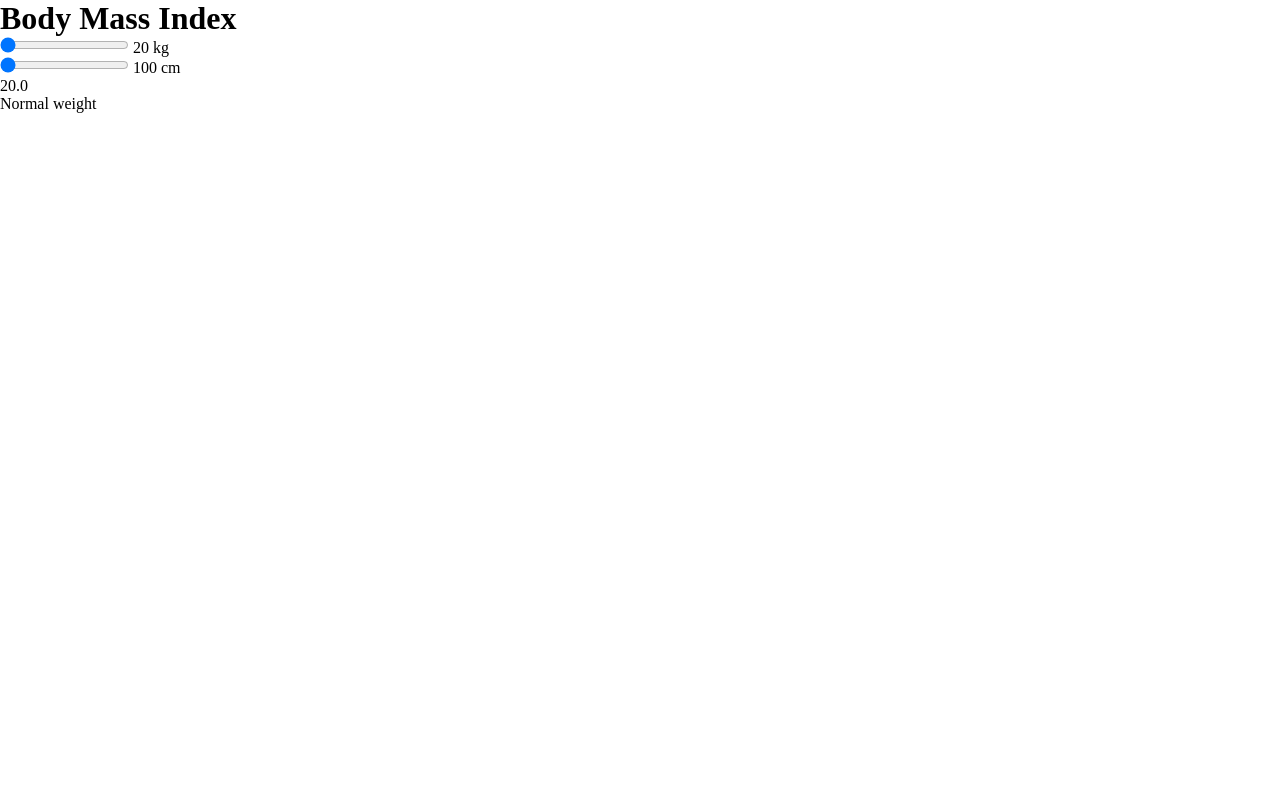
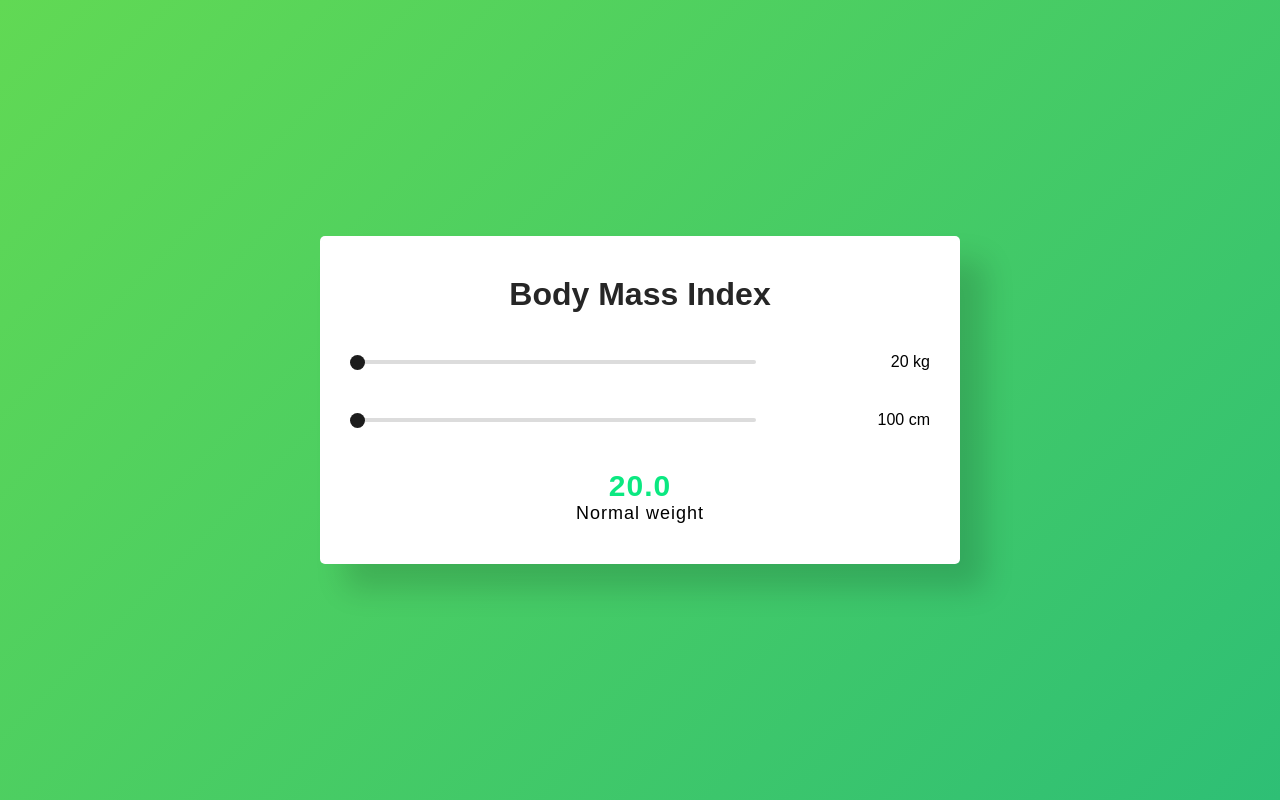
Before and after one commit to mahdi-mey/BMI-Calculator, a plain HTML site: page index.html in a window 1280 px wide. Drawn offline with Linux system fonts and the light colour scheme.

Commit message:
added styles to project

```diff
--- a/style.css
+++ b/style.css
@@ -3,3 +3,69 @@
     margin: 0;
     padding: 0;
 }
+body{
+    height: 100vh;
+    background: linear-gradient(
+        135deg,
+        #61d954,
+        #2ebf75
+    );
+}
+
+.container{
+    background-color: #ffffff;
+    padding: 40px 30px;
+    width: 50%;
+    min-width: 400px;
+    position: absolute;
+    transform: translate(-50%,-50%);
+    top: 50%;
+    left: 50%;
+    border-radius: 5px;
+    font-family: 'Poppins',sans-serif;
+    box-shadow: 25px 25px 30px rgba(0,0,0,0.15);
+}
+.container h1{
+   text-align: center;
+   margin-bottom: 40px;
+   color: #262626;
+}
+.row{
+    display: flex;
+    align-items: center;
+    justify-content: space-between;
+    margin-bottom: 40px;
+}
+.row span{
+    font-weight: 500;
+}
+input[type="range"]{
+    width: 70%;
+    height: 3.5px;
+    -webkit-appearance: none;
+    appearance: none;
+    background-color: #dcdcdc;
+    border-radius: 3px;
+    outline: none;
+}
+input[type="range"]::-webkit-slider-thumb{
+    -webkit-appearance: none;
+    appearance: none;
+    height: 15px;
+    width: 15px;
+    background-color: #1c1c1c;
+    border-radius: 50%;
+    cursor: pointer;
+}
+#result{
+    font-size: 30px;
+    font-weight: 700;
+    letter-spacing: 1px;
+    text-align: center;
+    color: #0be881;
+}
+#category{
+    font-size: 18px;
+    text-align: center;
+    letter-spacing: 1px;
+}
```
